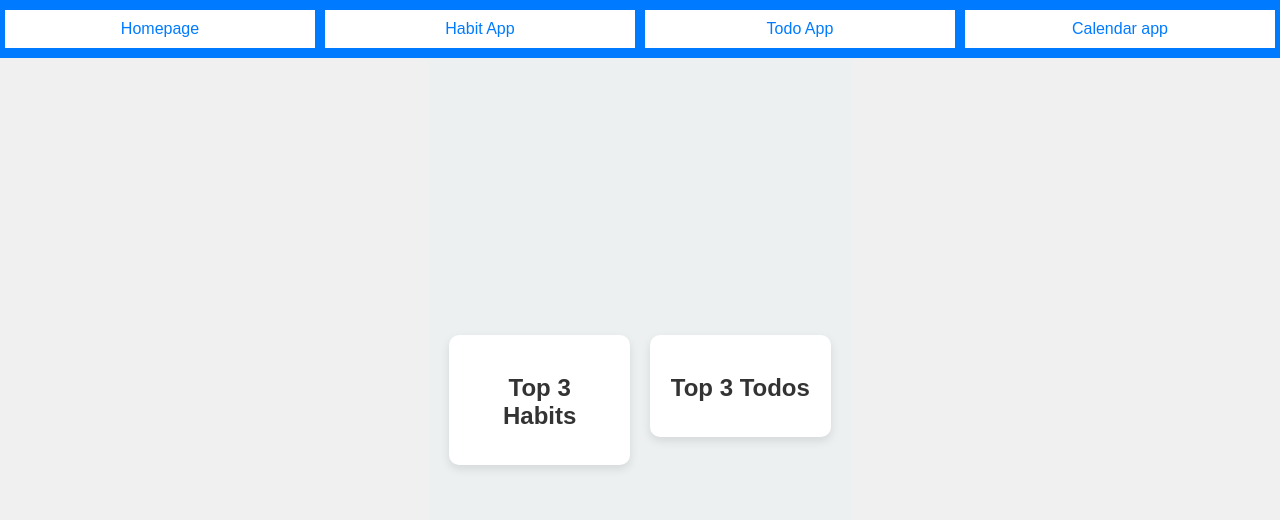
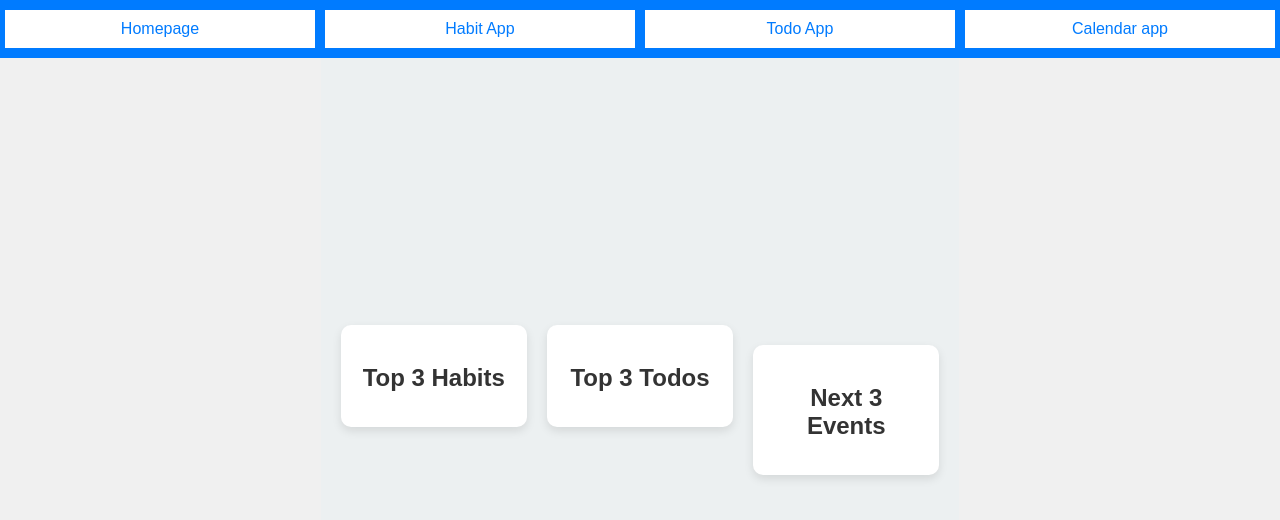
Before and after one commit to Jankz19/examinerandeuppgift1, a React (Vite) app: page / in a window 1280 px wide. Shown: the top 520 px of the page. Built offline with nearby package versions, Linux system fonts and the light colour scheme.

Commit message:
renderar 3 events

```diff
--- a/src/App.css
+++ b/src/App.css
@@ -66,6 +66,40 @@ body, html {
   color: #555;
 }
 
-.habitsCard ul li:last-child, .todosCard ul li:last-child {
-  margin-bottom: 0;
+.eventsCard {
+  flex: 1;
+  max-width: 400px;
+  background-color: #ffffff;
+  padding: 20px;
+  border-radius: 10px;
+  box-shadow: 0 4px 10px rgba(0, 0, 0, 0.1);
+  width: 100%;
+  text-align: center;
+  margin-top: 20px;
 }
+
+.eventsCard h2 {
+  margin-bottom: 15px;
+  color: #333;
+  font-size: 1.5rem;
+}
+
+.eventsCard ul {
+  list-style: none;
+  padding: 0;
+  margin: 0;
+}
+
+.eventsCard ul li {
+  background-color: #f9f9f9;
+  margin-bottom: 15px;
+  padding: 15px;
+  border-radius: 5px;
+  box-shadow: 0 2px 5px rgba(0, 0, 0, 0.1);
+}
+
+.eventsCard ul li p {
+  margin: 5px 0;
+  color: #555;
+  font-size: 0.9rem;
+}
--- a/src/App.jsx
+++ b/src/App.jsx
@@ -1,12 +1,22 @@
 import { useHabit } from "./components/Habits/UseContextProvider/HabitContext";
 import { useEffect, useState } from "react";
+import { useContext } from "react";
+import { EventContext } from "./components/Calender/EventContext";
 import "./App.css";
 
 function App() {
   const { getTopHabits } = useHabit();
+  const { events, getNextThreeEvents } = useContext(EventContext);
 
 
   const topHabits = getTopHabits();
+
+
+  const [nextThreeEvents, setNextThreeEvents] = useState([]);
+
+  useEffect(() => {
+    setNextThreeEvents(getNextThreeEvents());
+  }, [events, getNextThreeEvents]);
 
   // State todo som gör att man sparar listan
   const [todos, setTodos] = useState([]);
@@ -17,13 +27,15 @@ function App() {
     setTodos(savedTodos);
   }, []);
 
+
+
   // Hämtar fram de tre senaste todos och sorterar dem
   const latestTodos = todos
     .filter((todo) => todo.status !== "Klar") // De som inte är klara
     .sort((a, b) => new Date(a.deadline) - new Date(b.deadline)) //närmast datum först
     .slice(0, 3); // De 3 första
 
-  // Blir det vi ser på skärmen
+
   return (
     <div className="homePagebox">
       <div className="habitsCard">
@@ -49,6 +61,19 @@ function App() {
           ))}
         </ul>
       </div>
+
+      <div className="eventsCard">
+        <h2>Next 3 Events</h2>
+        <ul>
+          {nextThreeEvents.map((event) => (
+            <li key={event.start}>
+              <p>Event: {event.name}</p>
+              <p>Start: {new Date(event.start).toLocaleString()}</p>
+              <p>End: {new Date(event.end).toLocaleString()}</p>
+            </li>
+          ))}
+        </ul>
+      </div>
     </div>
   );
 }
--- a/src/components/Calender/EventApp.jsx
+++ b/src/components/Calender/EventApp.jsx
@@ -39,7 +39,7 @@ const EventApp = () => {
                     }
                 />
                 <input
-                    type="datetime-local"
+                type="datetime-local"
                     value={currentEvent.end}
                     onChange={(e) =>
                         setCurrentEvent({ ...currentEvent, end: e.target.value })
--- a/src/components/Calender/EventContext.jsx
+++ b/src/components/Calender/EventContext.jsx
@@ -22,6 +22,14 @@ export const EventProvider = ({ children }) => {
         setEvents(events.filter(event => event.start !== eventToDelete.start));
     };
 
+    const getNextThreeEvents = () => {
+        const now = new Date();
+        return events
+          .filter((event) => new Date(event.start) > now)
+          .sort((a, b) => new Date(a.start) - new Date(b.start))
+          .slice(0, 3);
+      };
+
     return (
         <EventContext.Provider
             value={{
@@ -32,6 +40,7 @@ export const EventProvider = ({ children }) => {
                 setFilter,
                 saveEvent,
                 deleteEvent,
+                getNextThreeEvents,
             }}
         >
             {children}
--- a/src/main.jsx
+++ b/src/main.jsx
@@ -28,8 +28,6 @@ function Main() {
             <Route path="/habits" element={<HabitPage />} />
             <Route path="/Calendar" element={<EventApp />} />
 
-
-
             {/* Skicka todos och setTodos till ToDoList */}
             <Route path="/todos" element={<ToDoList todos={todos} setTodos={setTodos} />} />
             {/* Skicka todos och setTodos till RedigeraUppgift */}
```
